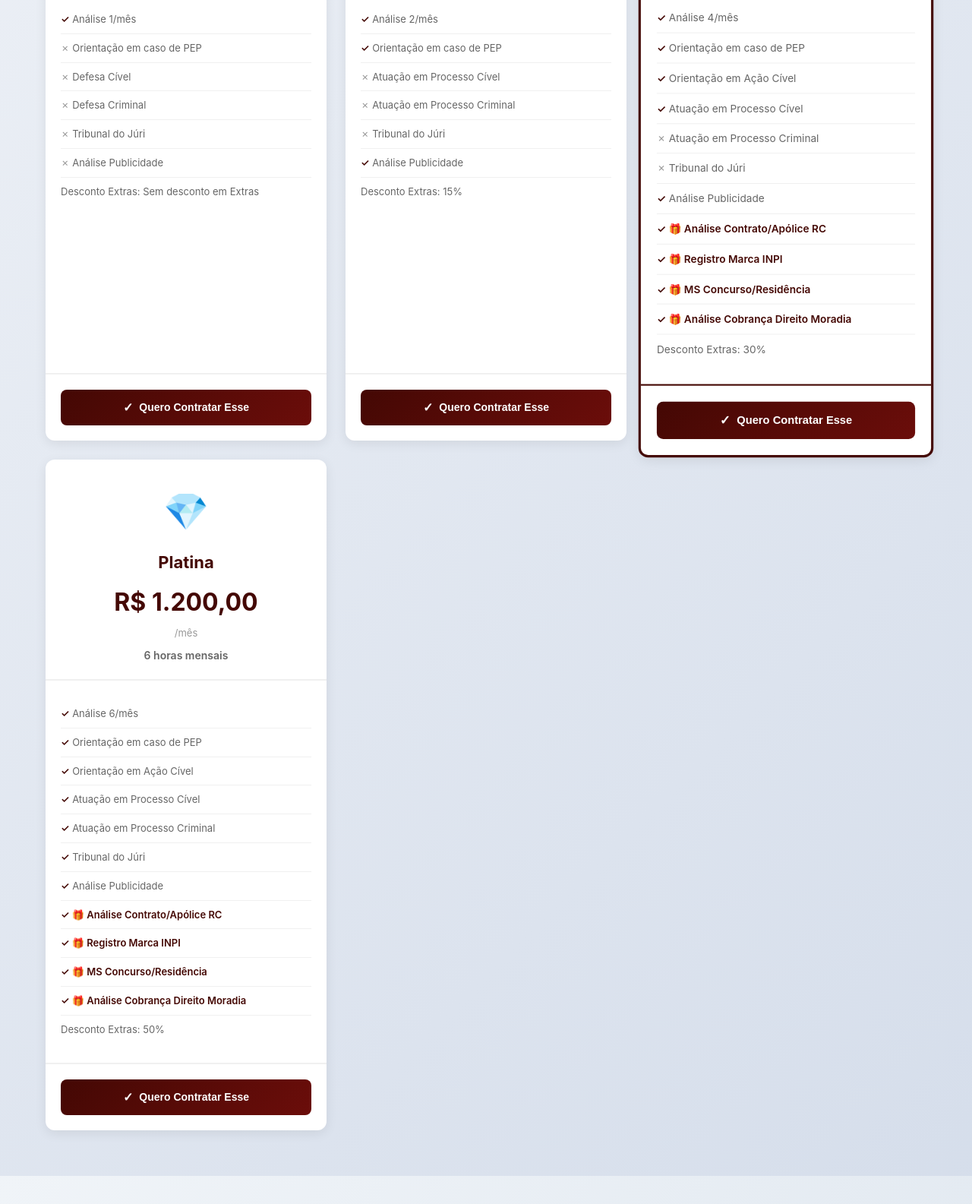
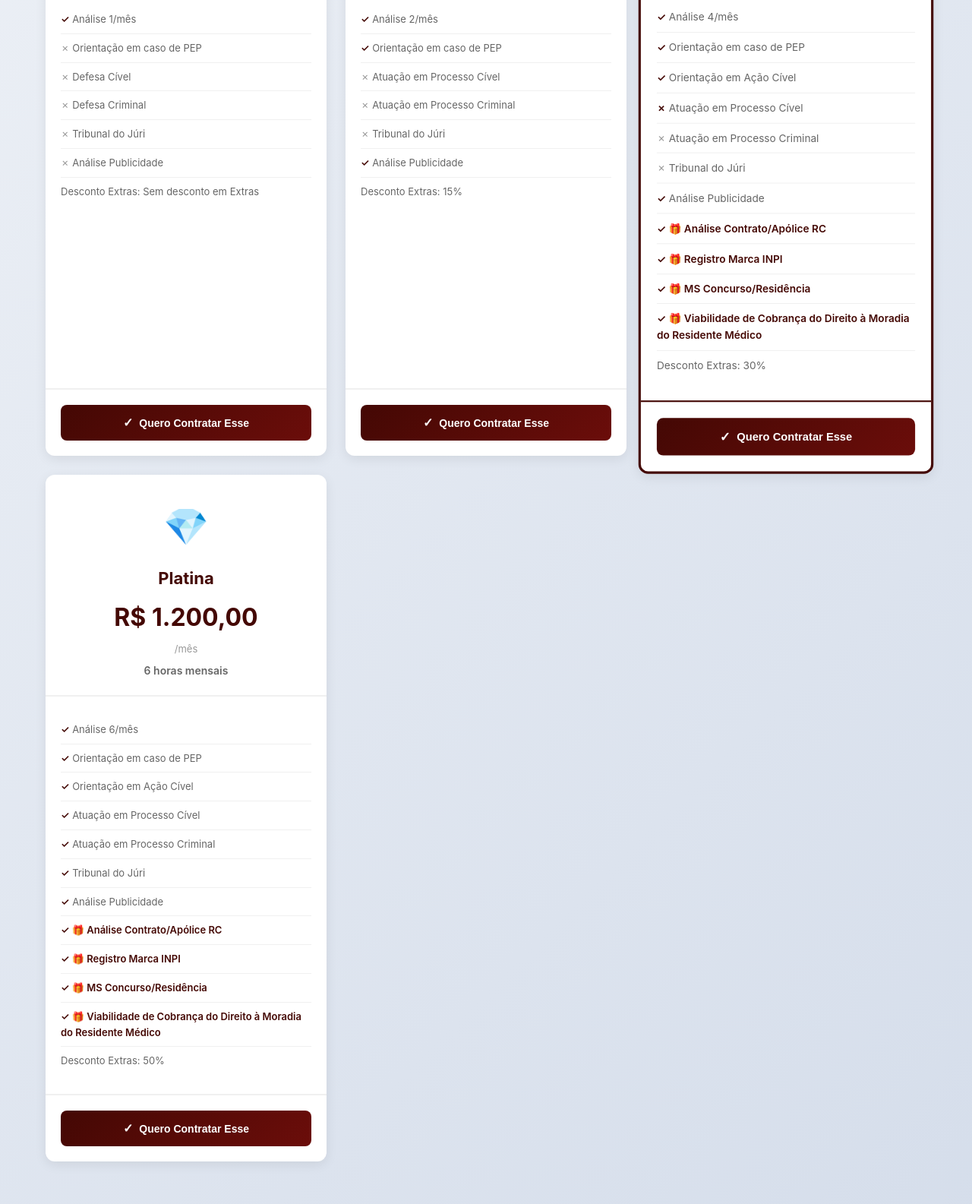
Before and after one commit to deilor101/freela_romario, a plain HTML site: page index.html in a window 1280 px wide. Shown: the part 1530-3115 px from the top of the page at 76% size. Drawn offline with Linux system fonts and the light colour scheme.

Commit message:
mudança nos textos

```diff
--- a/index.html
+++ b/index.html
@@ -639,14 +639,14 @@
                         <li><span class="feature-yes">✓</span> Análise 4/mês</li>
                         <li><span class="feature-yes">✓</span> Orientação em caso de PEP</li>
                         <li><span class="feature-yes">✓</span> Orientação em Ação Cível</li>
-                        <li><span class="feature-yes">✓</span> Atuação em Processo Cível</li>
+                        <li><span class="feature-yes">✗</span> Atuação em Processo Cível</li>
                         <li><span class="feature-no">✗</span> Atuação em Processo Criminal</li>
                         <li><span class="feature-no">✗</span> Tribunal do Júri</li>
                         <li><span class="feature-yes">✓</span> Análise Publicidade</li>
                         <li><span class="feature-yes">✓ 🎁 Análise Contrato/Apólice RC</span></li>
                         <li><span class="feature-yes">✓ 🎁 Registro Marca INPI</span></li>
                         <li><span class="feature-yes">✓ 🎁 MS Concurso/Residência</span></li>
-                        <li><span class="feature-yes">✓ 🎁 Análise Cobrança Direito Moradia</span></li>
+                        <li><span class="feature-yes">✓ 🎁 Viabilidade de Cobrança do Direito à Moradia do Residente Médico</span></li>
                         <li>Desconto Extras: 30%</li>
                     </ul>
                 </div>
@@ -677,7 +677,7 @@
                         <li><span class="feature-yes">✓ 🎁 Análise Contrato/Apólice RC</span></li>
                         <li><span class="feature-yes">✓ 🎁 Registro Marca INPI</span></li>
                         <li><span class="feature-yes">✓ 🎁 MS Concurso/Residência</span></li>
-                        <li><span class="feature-yes">✓ 🎁 Análise Cobrança Direito Moradia</span></li>
+                        <li><span class="feature-yes">✓ 🎁 Viabilidade de Cobrança do Direito à Moradia do Residente Médico</span></li>
                         <li>Desconto Extras: 50%</li>
                     </ul>
                 </div>
@@ -758,7 +758,7 @@
             <div class="benefit-card">
                 <h3>⚡ Resposta Rápida</h3>
                 <p>
-                    Acesso direto ao especialista com resposta em até <strong>2 horas</strong> em situações emergenciais.
+                    Acesso direto ao especialista, com retorno ágil em situações que exigem prontidão.
                 </p>
             </div>
             <div class="benefit-card">
```
